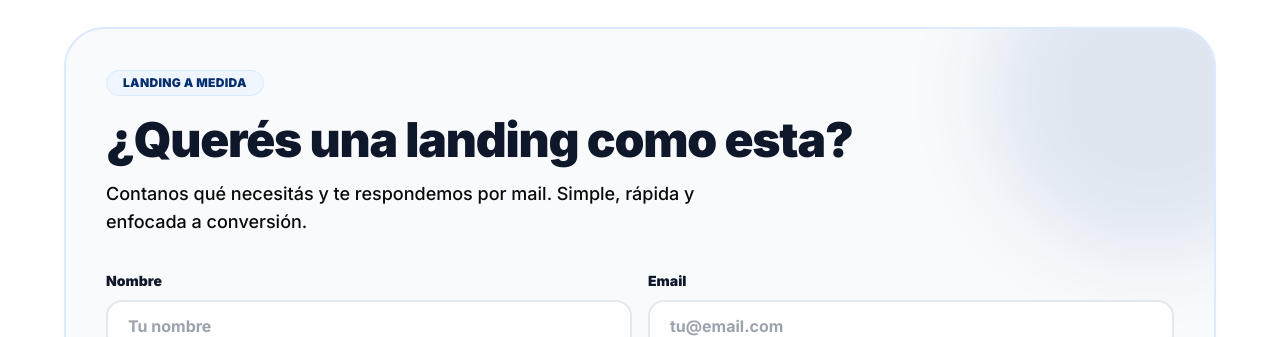
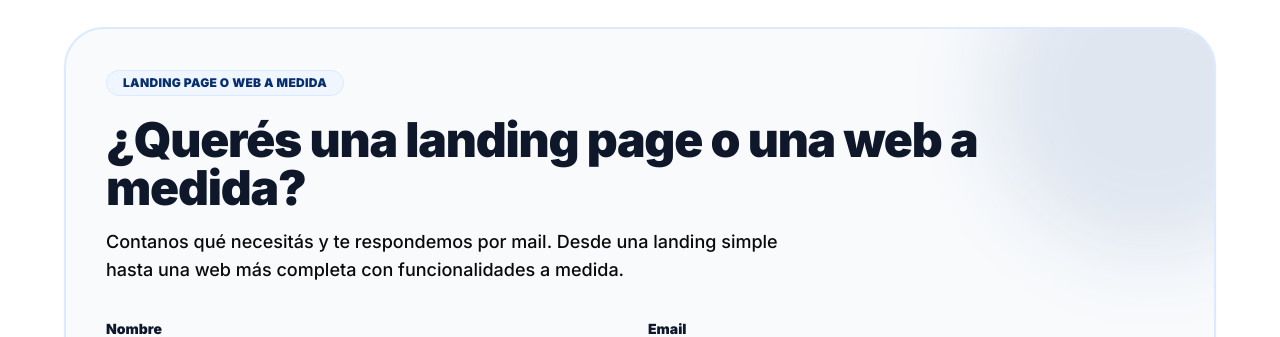
Before and after one commit to BengoDamian/oriavision-hub, a Next.js app: page /web in a window 1280 px wide. Shown: the part 166-503 px from the top of the page. Built offline with nearby package versions, Linux system fonts and the light colour scheme; no server answers.

Commit message:
Ajusta navbar y formulario de servicios web

```diff
--- a/src/components/Navbar.tsx
+++ b/src/components/Navbar.tsx
@@ -13,14 +13,12 @@ type NavItem = {
 
 type NavGroup = {
   label: string;
-  href: string;
   items: NavItem[];
 };
 
 const NAV_GROUPS: NavGroup[] = [
   {
     label: "Servicios",
-    href: "/#servicios",
     items: [
       { label: "Landing pages", href: "/web/" },
       { label: "Páginas web a medida", href: "/web/" },
@@ -28,7 +26,6 @@ const NAV_GROUPS: NavGroup[] = [
   },
   {
     label: "Recursos gratuitos",
-    href: "/#recursos-gratuitos",
     items: [
       { label: "Prompts", href: "/prompts/" },
       { label: "Guías", href: "/guias/" },
@@ -108,15 +105,13 @@ export default function Navbar() {
           <div className="hidden items-center gap-8 md:flex">
             {NAV_GROUPS.map((group) => (
               <div key={group.label} className="group relative">
-                <div className="flex items-center gap-1">
-                  <Link
-                    href={group.href}
-                    className="text-sm font-extrabold uppercase tracking-wide text-slate-600 transition-colors hover:text-brand-600"
-                  >
-                    {group.label}
-                  </Link>
+                <button
+                  type="button"
+                  className="flex items-center gap-1 text-sm font-extrabold uppercase tracking-wide text-slate-600 transition-colors hover:text-brand-600"
+                >
+                  <span>{group.label}</span>
                   <ChevronDown className="h-4 w-4 text-slate-500 transition-colors group-hover:text-brand-600" />
-                </div>
+                </button>
 
                 <div className="pointer-events-none absolute left-0 top-full z-50 translate-y-1 pt-4 opacity-0 transition-all duration-200 group-hover:pointer-events-auto group-hover:translate-y-0 group-hover:opacity-100 group-focus-within:pointer-events-auto group-focus-within:translate-y-0 group-focus-within:opacity-100">
                   <div className="min-w-[260px] rounded-2xl border border-slate-200 bg-white p-2 shadow-2xl">
@@ -196,13 +191,9 @@ export default function Navbar() {
             <div className="mt-8 space-y-8">
               {NAV_GROUPS.map((group) => (
                 <div key={group.label}>
-                  <Link
-                    href={group.href}
-                    onClick={close}
-                    className="block text-sm font-extrabold uppercase tracking-wide text-slate-500"
-                  >
+                  <div className="block text-sm font-extrabold uppercase tracking-wide text-slate-500">
                     {group.label}
-                  </Link>
+                  </div>
 
                   <div className="mt-3 flex flex-col gap-3 pl-1">
                     {group.items.map((item) => (
--- a/src/components/WebRequestForm.tsx
+++ b/src/components/WebRequestForm.tsx
@@ -65,15 +65,15 @@ export default function WebRequestForm() {
 
       <div className="relative">
         <div className="inline-flex items-center rounded-full bg-blue-50 border border-blue-100 px-4 py-1 text-xs font-black uppercase tracking-wide text-brand-700">
-          Landing a medida
+          Landing page o web a medida
         </div>
 
         <h1 className="mt-5 text-3xl md:text-5xl font-black text-slate-900 tracking-tight">
-          ¿Querés una landing como esta?
+          ¿Querés una landing page o una web a medida?
         </h1>
 
         <p className="mt-4 text-lg text-textBody font-medium max-w-2xl">
-          Contanos qué necesitás y te respondemos por mail. Simple, rápida y enfocada a conversión.
+          Contanos qué necesitás y te respondemos por mail. Desde una landing simple hasta una web más completa con funcionalidades a medida.
         </p>
 
         <form onSubmit={onSubmit} className="mt-8 grid gap-4">
```
